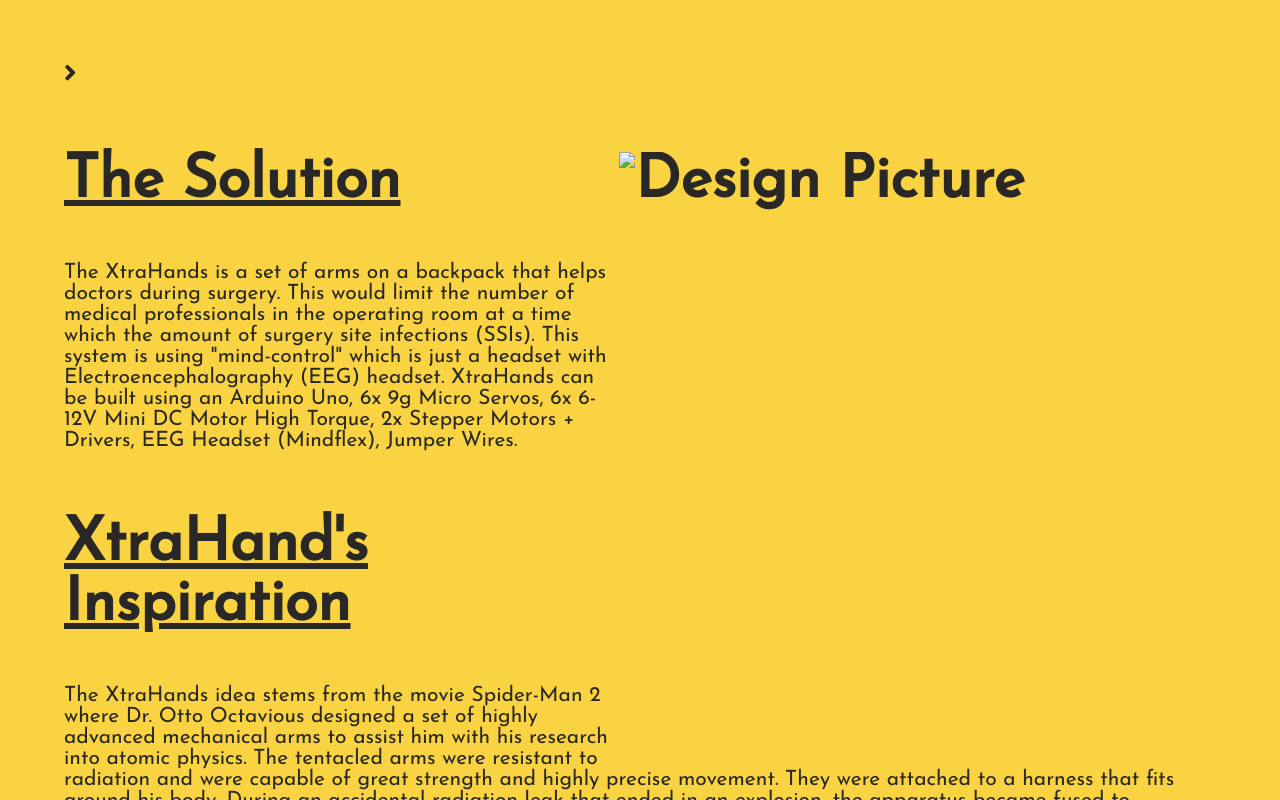
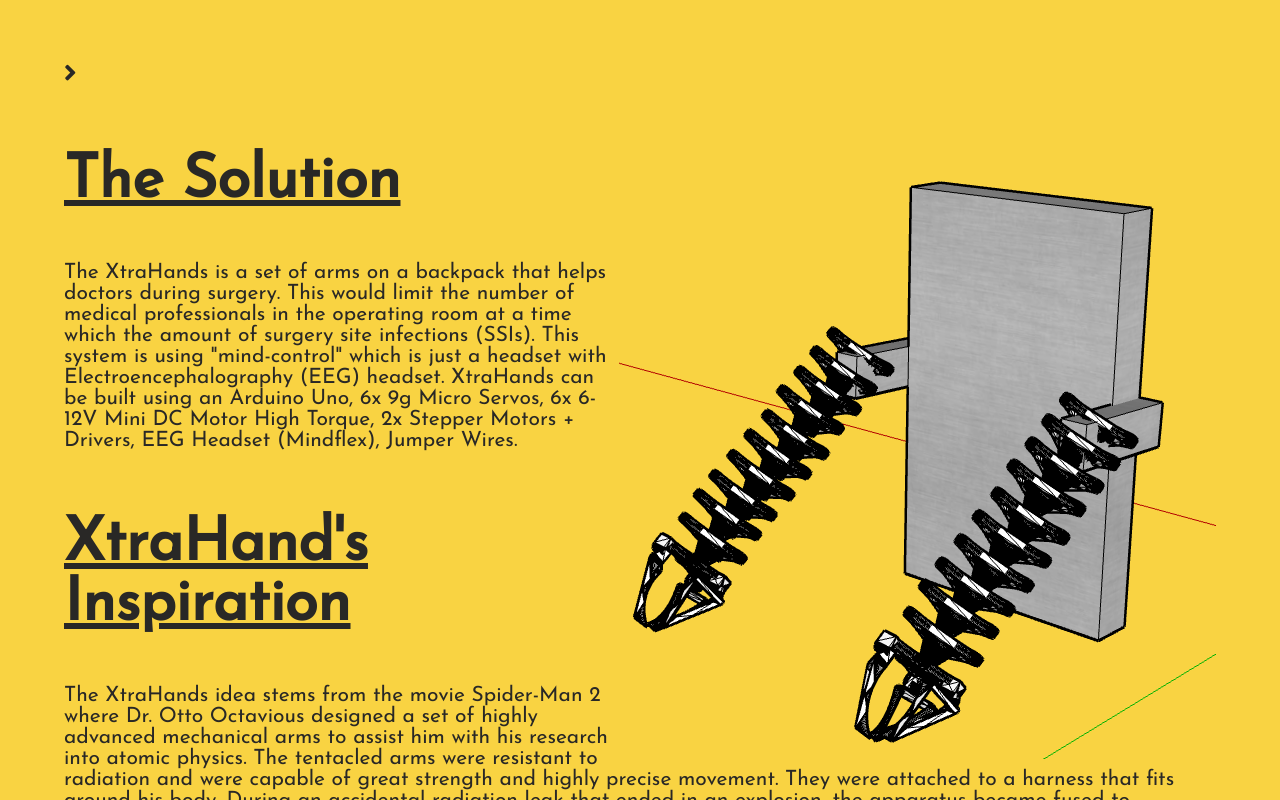
Before and after one commit to krish-shahh/XtraHands, a plain HTML site: page index.html in a window 1280 px wide. Both pictures are taken after a click on the link "My Solution". Drawn offline with nearby package versions, Linux system fonts and the light colour scheme.

Commit message:
Update index.html

```diff
--- a/index.html
+++ b/index.html
@@ -48,7 +48,7 @@
     <div id="work_container" class="container">
         <div onclick="closesolution()"><i class="fas fa-angle-right"></i></div>
         <section>
-            <h1>The Solution<img src="XtraHands.png" style="float:right" alt="Design Picture" width="597" height="607"></h1>
+            <h1>The Solution<img src="XtraHandsFinal.png" style="float:right" alt="Design Picture" width="597" height="607"></h1>
             <p>The XtraHands is a set of arms on a backpack that helps doctors during surgery. This would limit the number of medical professionals in the operating room at a time which the amount of surgery site infections (SSIs). This system is using "mind-control" which is just a headset with Electroencephalography (EEG) headset. XtraHands can be built using an Arduino Uno, 6x 9g Micro Servos, 6x 6-12V Mini DC Motor High Torque, 2x Stepper Motors + Drivers, EEG Headset (Mindflex), Jumper Wires.</p>
         </section>
         <section>
```
